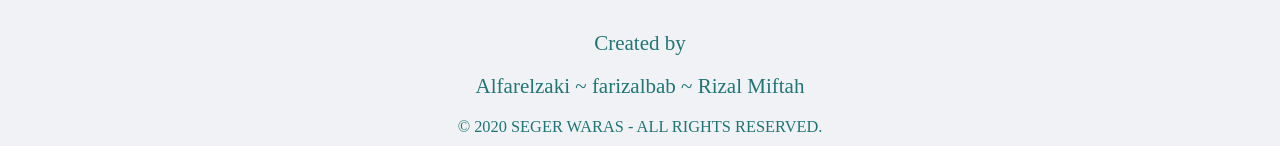
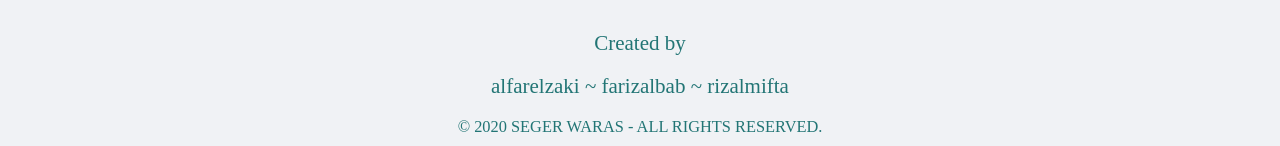
Before and after one commit to alfarelzaki/seger-waras, a React (Create React App) app: page / in a window 1280 px wide. Shown: the part 1338-1484 px from the top of the page. Built offline with nearby package versions, Linux system fonts and the light colour scheme; no server answers; the database is empty; sample sign-in values are in the browser's storage; a web font is replaced by a local one.

Commit message:
delete footer in readPost

```diff
--- a/src/container/Home.jsx
+++ b/src/container/Home.jsx
@@ -144,7 +144,7 @@
         <div className="footer-about">
           <h1 className="judul-footer">Seger Waras</h1>
           <h1 className="font-cabin">Created by</h1>
-        <h1 className="font-cabin">Alfarelzaki ~ farizalbab ~ Rizal Miftah</h1>
+          <h1 className="font-cabin">alfarelzaki ~ farizalbab ~ rizalmifta</h1>
           <h3 className="font-cabin">© 2020 SEGER WARAS - ALL RIGHTS RESERVED.</h3>
         </div>
       </Footer>
--- a/src/container/ReadPost.jsx
+++ b/src/container/ReadPost.jsx
@@ -218,16 +218,7 @@
                     />
                 </section>
                 </Content>
-                <Footer className="footer">
-                <div className="footer-about">
-                    <h1 className="judul-footer">Seger Waras</h1>
-                    <h1 className="font-cabin">Created by</h1>
-                    <h1 className="font-cabin">Alfarelzaki ~ farizalbab ~ Rizal Miftah</h1>
-                    <h3 className="font-cabin">© 2020 SEGER WARAS - ALL RIGHTS RESERVED.</h3>
-                </div>
-                </Footer>
             </Layout>
-
         )
     }
 }
```
Lines whose indentation alone changed are shown as unchanged.
